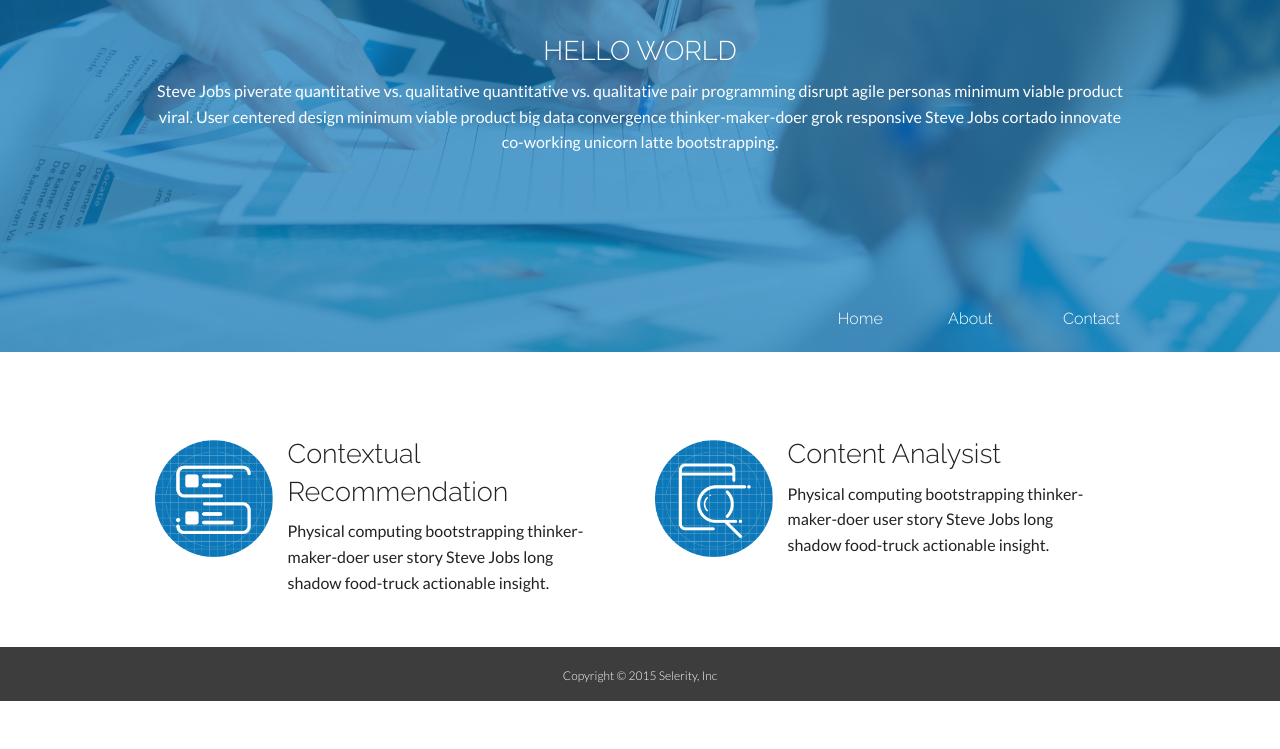
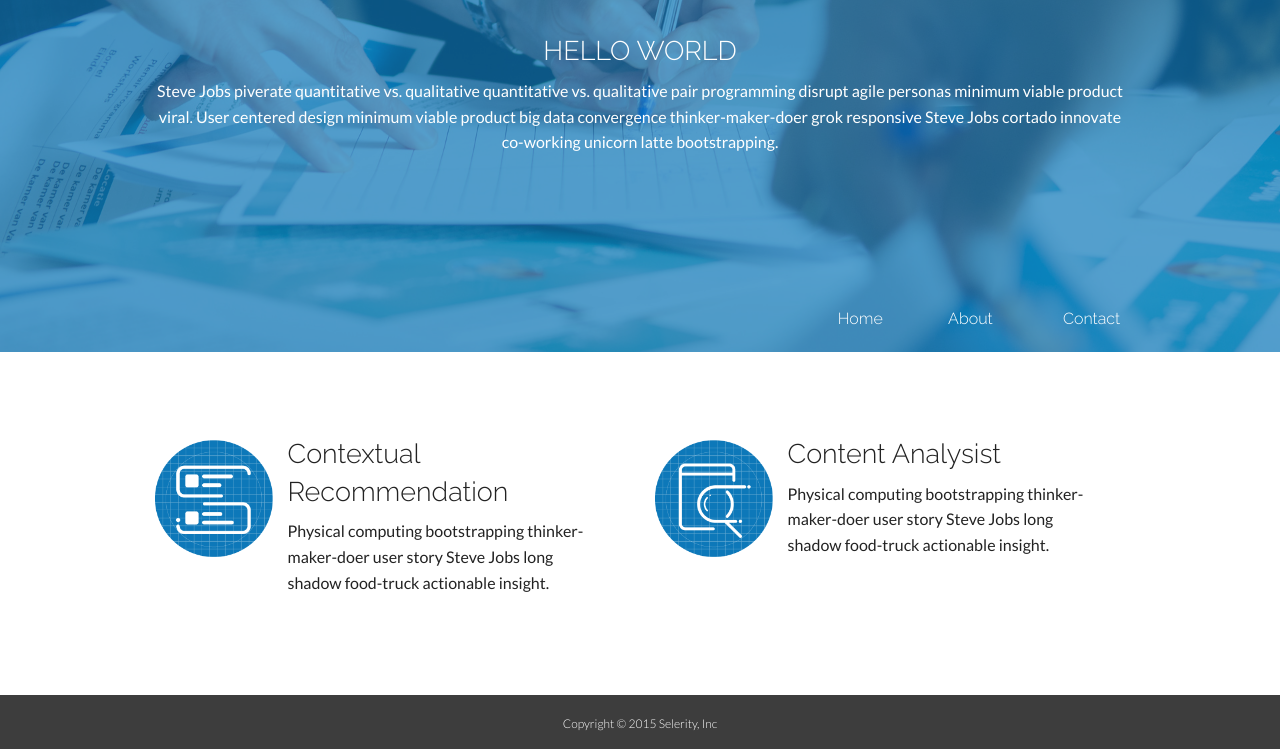
Before and after one commit to tiger-ll/labs.selerity, a plain HTML site: page index.html in a window 1280 px wide. Shown: the part 219-968 px from the top of the page. Before the commit the page ends 920 px from the top, so only its background shows below. Drawn offline with nearby package versions, Linux system fonts and the light colour scheme.

Commit message:
fixFooter

```diff
--- a/css/main.css
+++ b/css/main.css
@@ -411,7 +411,7 @@ preloader
   font-weight: lighter;
 
   z-index: 99;
-  margin-top: -48px;
+
   clear: both;
   width: 100%;
   background-color: #3d3d3d;
```
